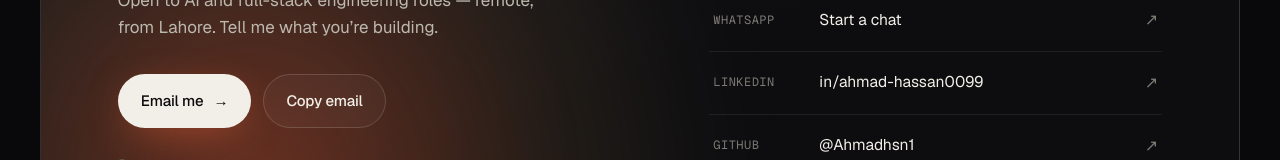
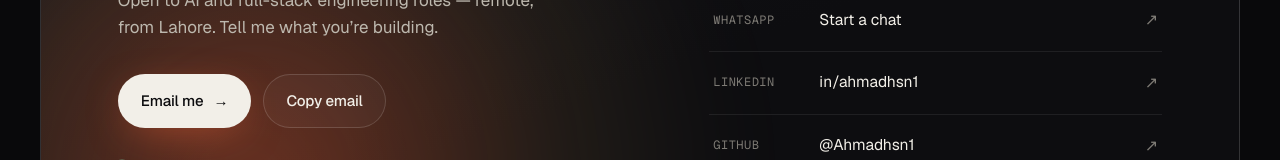
Before and after one commit to Ahmadhsn1/Ahmadhsn1.github.io, a React (Vite) app: page / in a window 1280 px wide. Shown: the part 8235-8395 px from the top of the page. Built offline with nearby package versions, Linux system fonts and the light colour scheme.

Commit message:
Update LinkedIn username to ahmadhsn1

```diff
--- a/index.html
+++ b/index.html
@@ -53,7 +53,7 @@
       "email": "mailto:ahmad.hsn0099@gmail.com",
       "telephone": "+92 325 652 2522",
       "address": {"@type": "PostalAddress", "addressLocality": "Lahore", "addressCountry": "PK"},
-      "sameAs": ["https://github.com/Ahmadhsn1", "https://www.linkedin.com/in/ahmad-hassan0099/"]
+      "sameAs": ["https://github.com/Ahmadhsn1", "https://www.linkedin.com/in/ahmadhsn1/"]
     }
   </script>
 </head>
--- a/src/content/site.js
+++ b/src/content/site.js
@@ -16,8 +16,8 @@ export const site = {
 	phone: '+923256522522',
 	github: 'https://github.com/Ahmadhsn1',
 	githubHandle: 'Ahmadhsn1',
-	linkedin: 'https://www.linkedin.com/in/ahmad-hassan0099/',
-	linkedinHandle: 'ahmad-hassan0099',
+	linkedin: 'https://www.linkedin.com/in/ahmadhsn1/',
+	linkedinHandle: 'ahmadhsn1',
 }
 
 export const formatPhone = (phone) => phone.replace(/^(\+\d{2})(\d{3})(\d{3})(\d+)$/, '$1 $2 $3 $4')
```
